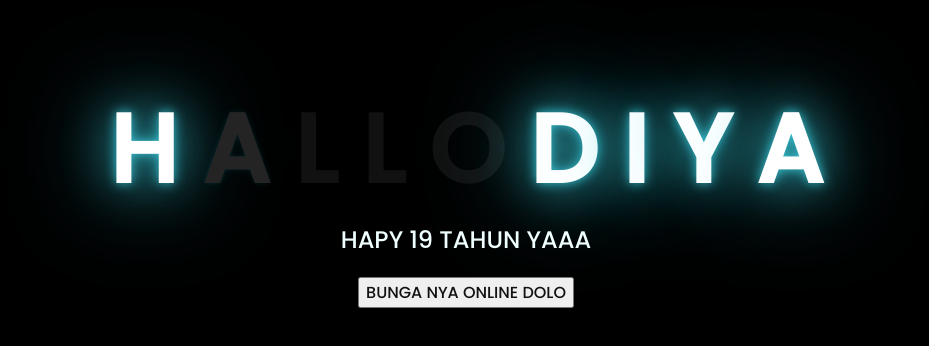
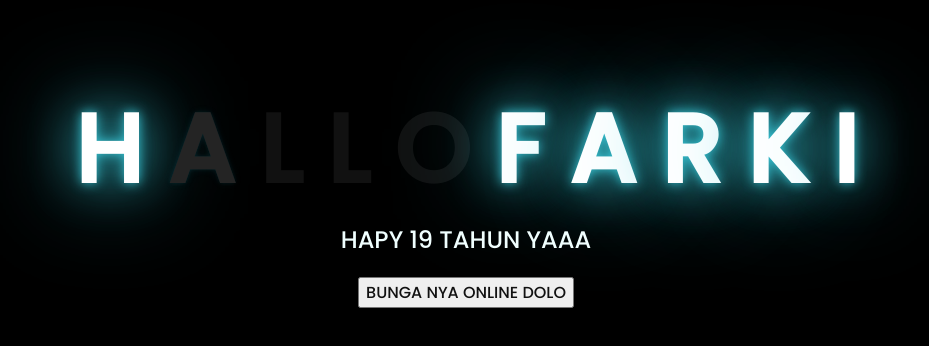
Before and after one commit to hisyamm12/hisyamm12.github.io, a plain HTML site: page index.html in a window 1280 px wide. Shown: the part 216-562 px from the top of the page, without its empty margins (182-1111 px from the left). Drawn offline with Linux system fonts and the light colour scheme.

Commit message:
Update index.html

```diff
--- a/index.html
+++ b/index.html
@@ -16,10 +16,11 @@
         <span>L</span>
         <span>L</span>
         <span>O</span>
-        <span>D</span>
+        <span>F</span>
+        <span>A</span>
+        <span>R</span>
+        <span>K</span>
         <span>I</span>
-        <span>Y</span>
-        <span>A</span>
     </div>
     <div class="description">
         <span>HAPY 19 TAHUN YAAA</span>
```
